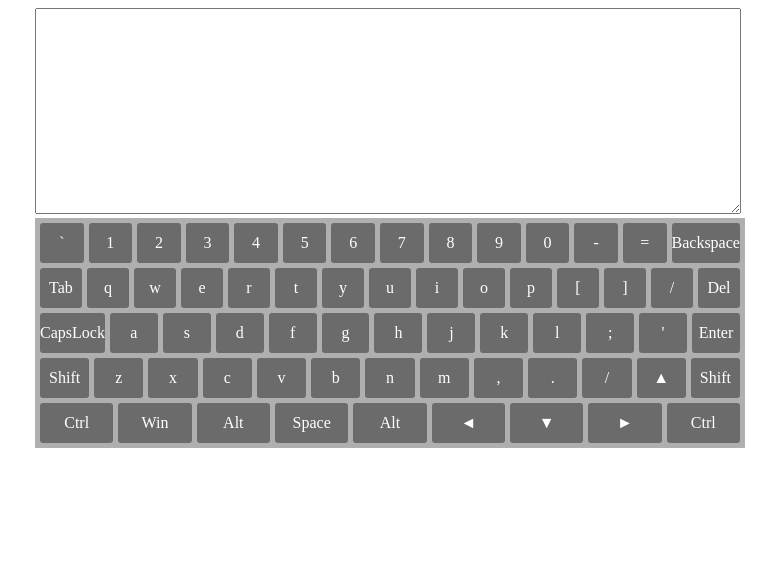
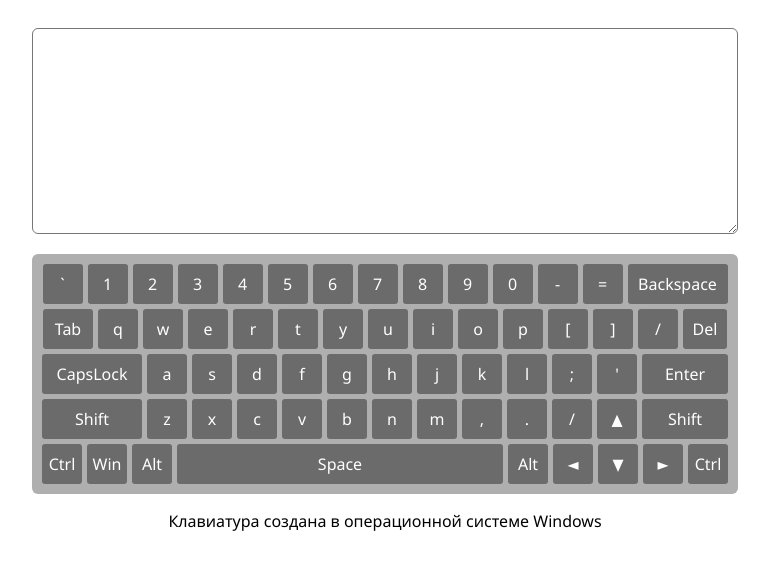
Before and after one commit to catherinetish/virtual-keyboard, a plain HTML site: page index.html in a window 1280 px wide. Shown: the whole page, without its empty margins (255-1031 px from the left). Drawn offline with Linux system fonts and the light colour scheme.

Commit message:
feat: improve keyboard visual appearance

```diff
--- a/script.js
+++ b/script.js
@@ -7,10 +7,6 @@ function Key(keyName, keyCode) {
 }
 
 let firstRow = [];
-// firstRow.push(new Key('`', '192'), new Key('1', '49'), new Key('2','50'), new Key('3','51'), new Key('4','52'),
-//               new Key('5','53'), new Key('6','54'), new Key('7','55'), new Key('8','56'), new Key('9','57'),
-//               new Key('0','48'), new Key('-','189'), new Key('=','187'), new Key('Backspace','8')
-// );
 firstRow.push(new Key('`', 'Backquote'), new Key('1', 'Digit1'), new Key('2','Digit2'), new Key('3','Digit3'), new Key('4','Digit4'),
               new Key('5','Digit5'), new Key('6','Digit6'), new Key('7','Digit7'), new Key('8','Digit8'), new Key('9','Digit9'),
               new Key('0','Digit0'), new Key('-','Minus'), new Key('=','Equal'), new Key('Backspace','Backspace')
@@ -59,6 +55,12 @@ let keyboard = document.createElement('div');
 keyboard.className = 'keyboard';
 createContainer.append(keyboard);
 
+let desc = document.createElement('p');
+desc.innerHTML = 'Клавиатура создана в операционной системе Windows';
+createContainer.append(desc);
+
+
+
 //create keys
 
 for (let i=0; i<=keys.length-1; i++){
--- a/style.scss
+++ b/style.scss
@@ -1,32 +1,39 @@
 .container{
    margin: 0 auto;
+   display: flex;
+   flex-direction: column;
+   align-items: center;
    width: 700px;
+   font-family:'Segoe UI', Tahoma, Geneva, Verdana, sans-serif;
 }
 
 .keyboard-textarea{
    width: 700px;
    height: 200px;
    font-size: 18px;
+   margin: 20px 0;
    color: #444444;
+   border-radius: 6px;
 }
 
 .keyboard{
    display: flex;
    flex-direction: column;
-   width: 100%;
    background-color: #afafaf;
-   padding: 5px;
+   padding: 10px;
    gap: 5px;
+   border-radius: 6px;
 
    &__row{
       display: flex;
       height: 40px;
       gap: 5px;
+      justify-content: center;
    }
 
    &__key{
       min-height: 40px;
-      width: 100px;
+      width: 40px;
       background-color: #fff;
       line-height: 40px;
       text-align: center;
@@ -34,6 +41,22 @@
       background: #6b6b6b;
       border-radius: 3px;
       cursor: pointer;
+
+      &.Space{
+         width: 326px;
+      }
+      &.Backspace, &.CapsLock, &.ShiftLeft {
+         width: 100px;
+      }
+      &.Tab {
+         width: 50px;
+      }
+      &.Delete{
+         width: 44px;
+      }
+      &.Enter, &.ShiftRight {
+         width: 86px;
+      }
    }
 
 }
```
Also changed, not shown: css/style.css.
